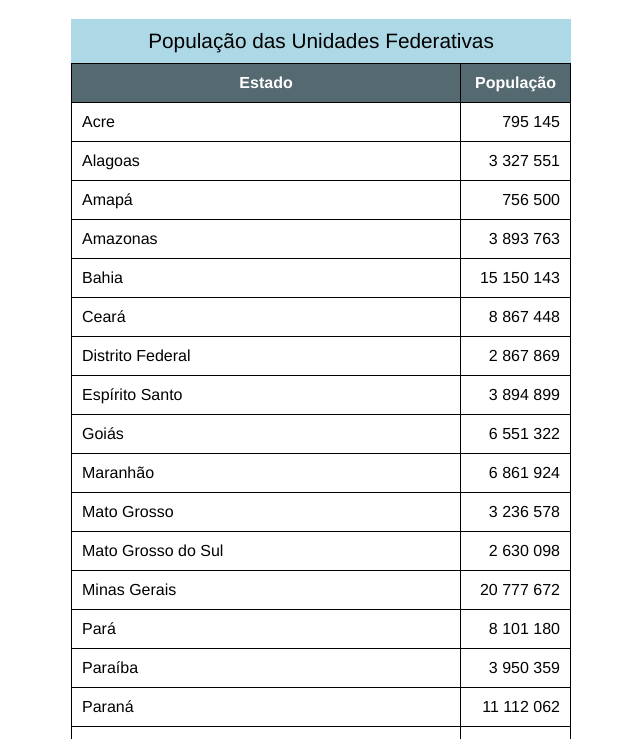
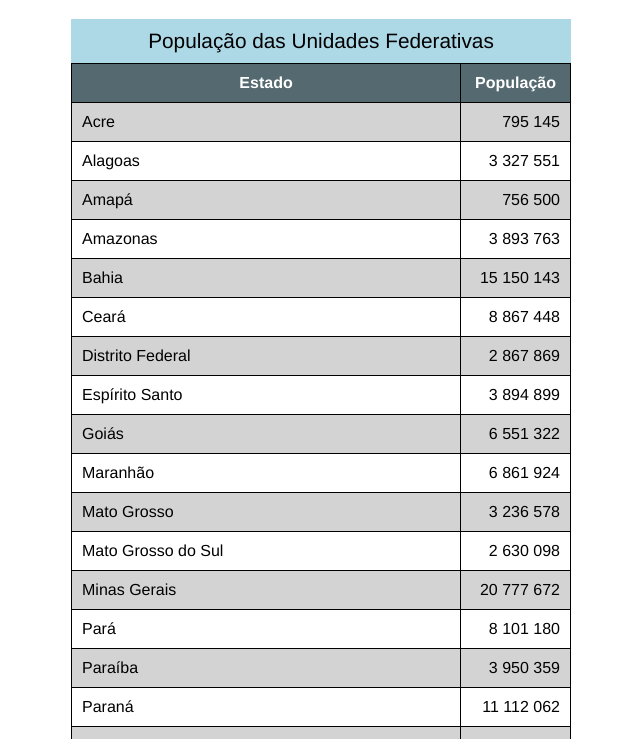
Before and after one commit to DaniellyLiba/exercicios-html5-css3, a plain HTML site: page exercicios-arquivo/ex023/tabela002.html in a window 1280 px wide. Shown: the part 61-800 px from the top of the page, without its empty margins (319-959 px from the left). Drawn offline with Linux system fonts and the light colour scheme.

Commit message:
adicionado efeito zebrado

```diff
--- a/exercicios-arquivo/ex023/tabela002.html
+++ b/exercicios-arquivo/ex023/tabela002.html
@@ -30,6 +30,9 @@
         thead, tfoot{
             background-color: #546970;
             color: #ffffff;
+        }
+        tbody > tr:nth-child(2n-1){
+            background-color: #d3d3d3;
         }
         .num{
             text-align: right;
```
